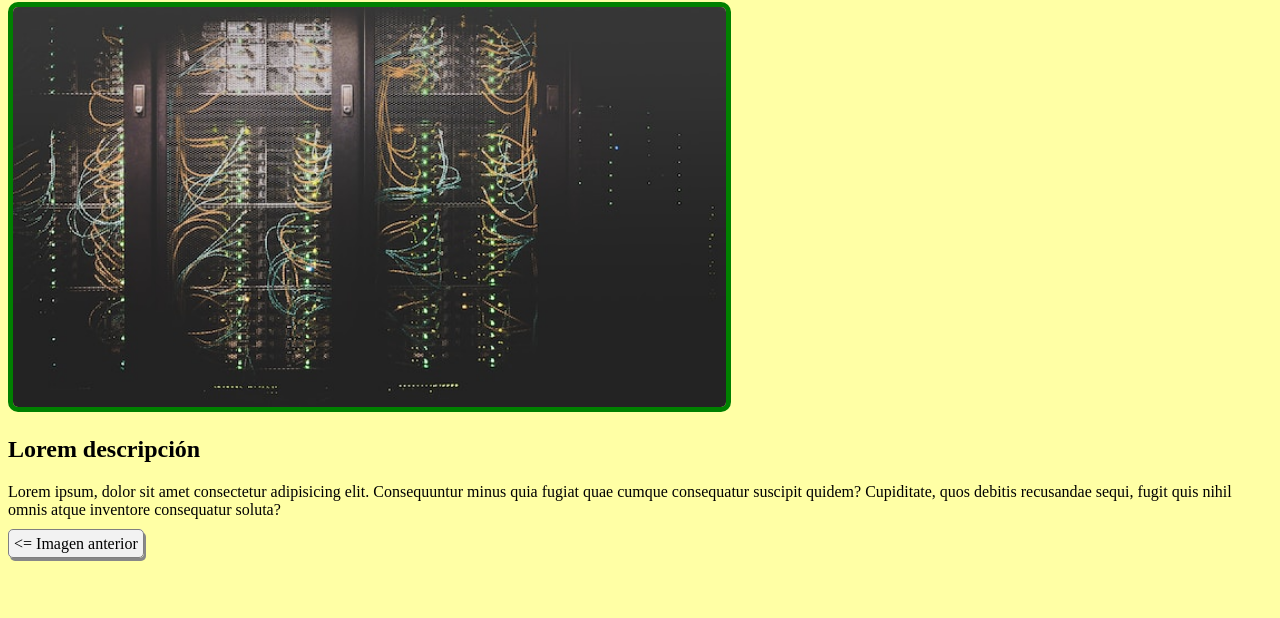
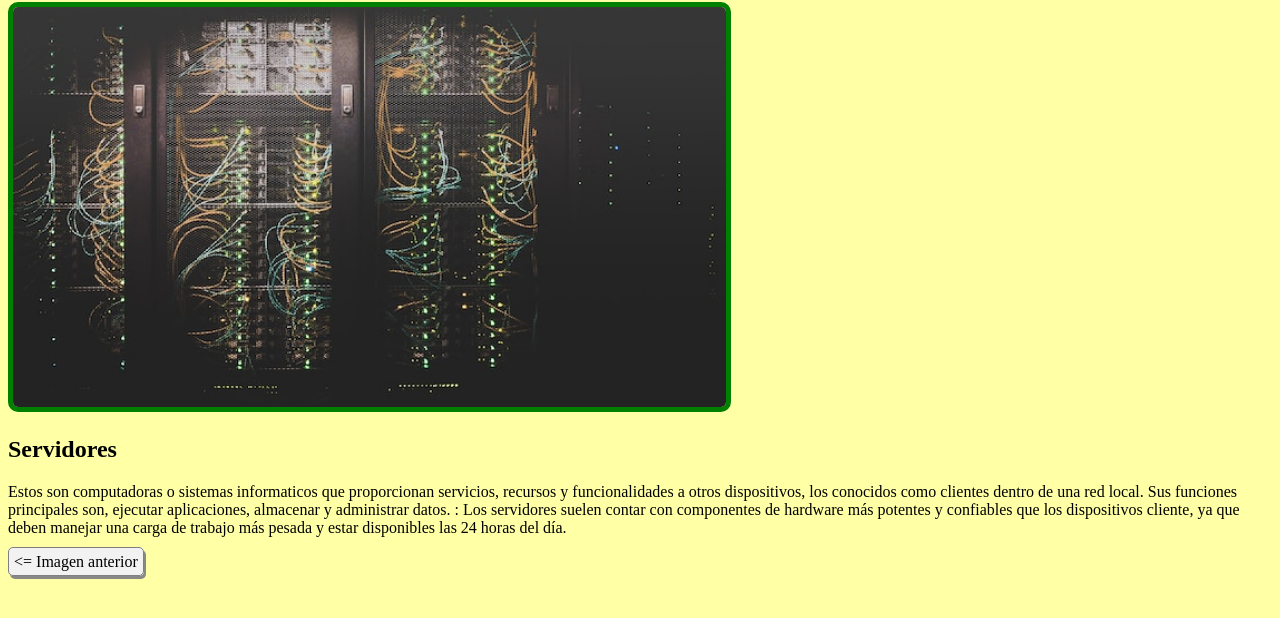
Before and after one commit to Facundo15/mejora-proyecto-web, a plain HTML site: page page2.html in a window 1280 px wide. Shown: the part 78-696 px from the top of the page. Drawn offline with Linux system fonts and the light colour scheme.

Commit message:
Descripcion

```diff
--- a/page2.html
+++ b/page2.html
@@ -11,10 +11,11 @@
 <body>
     <h1>Galería de la Tecnología</h1>
     <img src="img2.jpg" alt="Sala de servidores" class="image"/>
-    <h2>Lorem descripción</h2>
-    <p>Lorem ipsum, dolor sit amet consectetur adipisicing elit. Consequuntur minus quia fugiat quae cumque consequatur
-        suscipit quidem? Cupiditate, quos debitis recusandae sequi, fugit quis nihil omnis atque inventore consequatur
-        soluta?</p>
+    <h2>Servidores</h2>
+    <p>Estos son computadoras o sistemas informaticos que proporcionan servicios, recursos y funcionalidades a otros dispositivos, los conocidos como clientes dentro de una red local.
+       Sus funciones principales son, ejecutar aplicaciones, almacenar y administrar datos. : Los servidores suelen contar con componentes de hardware más potentes y confiables que los dispositivos cliente,
+       ya que deben manejar una carga de trabajo más pesada y estar disponibles las 24 horas del día.
+    </p>
     <a href="page1.html" title="Imagen anterior" class="link-button">&lt;= Imagen anterior</a>
 </body>
 
```
Also changed, not shown: page1.html (+4 -4 lines).
